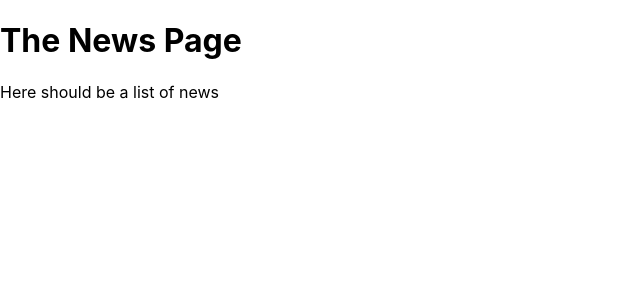
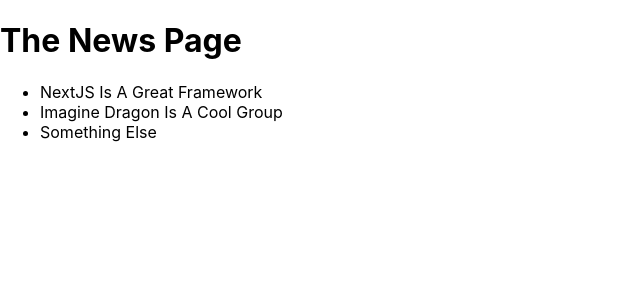
Before and after one commit to ASTONCAT/nextjs-course, a Next.js app: page /news in a window 1280 px wide. Shown: the top 300 px of the page, without its empty margins (0-640 px from the left). Built offline with nearby package versions, Linux system fonts and the light colour scheme.

Commit message:
Linking Between Pages

```diff
--- a/pages/news/index.js
+++ b/pages/news/index.js
@@ -1,11 +1,25 @@
+import { Fragment } from 'react'
+
 // our-domain.com/news
 
 function NewsPage() {
 	return (
-		<div>
+		<Fragment>
 			<h1>The News Page</h1>
-			<p>Here should be a list of news</p>
-		</div>
+			<ul>
+				<li>
+					<a href="/news/nextjs-is-a-great-framework">
+						NextJS Is A Great Framework
+					</a>
+				</li>
+				<li>
+					<a href="/news/imagine-dragon">Imagine Dragon Is A Cool Group</a>
+				</li>
+				<li>
+					<a href="/news/something-else">Something Else</a>
+				</li>
+			</ul>
+		</Fragment>
 	)
 }
 
```
